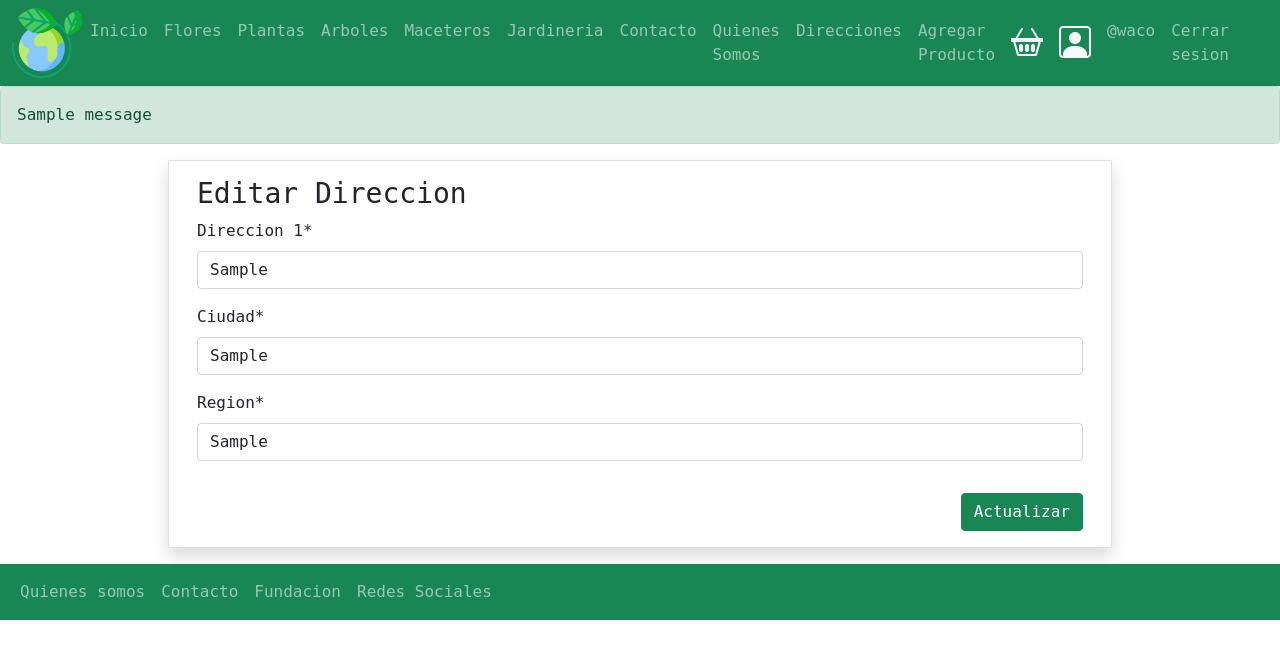
After one commit to dy-garces/tiendaFloreria, a Django app: page /direcciones/update/1 in a window 1280 px wide. The commit adds this page. Shown: the top 659 px of the page. Run offline with Django 4.2, Linux system fonts and the light colour scheme; a user stored in the database is signed in; tables that the repository leaves empty hold one stand-in row (values such as "Sample post"); one stand-in notice (Sample message) is shown; some libraries are stand-ins or nearby versions.

Commit message:
termino de direcciones para el pedido

```diff
--- /dev/null
+++ b/tiendaFloreria/direccion_envio/forms.py
@@ -0,0 +1,10 @@
+from django.forms import ModelForm
+from .models import DireccionEnvio
+
+class DireccionEnvioForms(ModelForm):
+    class Meta:
+        model = DireccionEnvio
+        fields = [ 'envio1'  , 'ciudad' , 'region']
+        labels = {
+            'envio1': 'Direccion 1',
+        }
--- a/tiendaFloreria/direccion_envio/models.py
+++ b/tiendaFloreria/direccion_envio/models.py
@@ -7,12 +7,14 @@ from django.contrib.auth.models import User
 class DireccionEnvio(models.Model):
     user = models.ForeignKey(User, null=False, blank=False, on_delete=models.CASCADE)
     envio1 = models.CharField(max_length=200)
-    envio2 = models.CharField(max_length=200, blank=True)
     ciudad = models.CharField(max_length=100)
     region = models.CharField(max_length=100)
-    default = models.BooleanField(default=False)
     creacion = models.DateTimeField(auto_now_add=True)
 
 
     def __str__(self):
         return self.envio1
+
+    @property
+    def direcciones(self):
+        return '{}-{}'.format(self.ciudad, self.region)
--- /dev/null
+++ b/tiendaFloreria/direccion_envio/templates/direccion_envio/update.html
@@ -0,0 +1,22 @@
+{% extends 'base.html' %}
+{% load crispy_forms_tags %}
+{% block contenido %}
+
+<div class="container ">
+    <div class="row p-3 m-3 border shadow">
+        <div class="col-12">
+            <h3>Editar Direccion</h3>
+            <form action="" method="POST">
+                {% csrf_token %}
+                {{ form | crispy }}
+
+                <div class="d-flex justify-content-end">
+                    <input type="submit" value="Actualizar" class="btn btn-success mt-3">
+                </div>
+
+            </form>
+        </div>
+    </div>
+</div>
+
+{% endblock contenido %}
--- /dev/null
+++ b/tiendaFloreria/direccion_envio/urls.py
@@ -0,0 +1,13 @@
+from unicodedata import name
+from django.urls import path
+from . import views
+
+app_name = 'direccion_envio'
+
+
+urlpatterns = [
+    path('',views.DireccionEnviosListView.as_view(), name='direccion_envio'),
+    path('crear', views.crear, name="crear"),
+    path('update/<int:pk>',views.DireccionEnviosUpdateView.as_view(),name='update'),
+    path('borrar/<int:pk>',views.DireccionEnviosDeleteView.as_view(),name='borrar'),
+]
--- a/tiendaFloreria/direccion_envio/views.py
+++ b/tiendaFloreria/direccion_envio/views.py
@@ -1,3 +1,59 @@
-from django.shortcuts import render
+
+
+from django.shortcuts import get_object_or_404, redirect, render,resolve_url
+from django.urls import reverse_lazy
+from django.views.generic import ListView, UpdateView,DeleteView
+from .models import DireccionEnvio
+from .forms import DireccionEnvioForms
+from django.contrib import messages
+from django.contrib.auth.decorators import login_required
+from django.contrib.auth.mixins import LoginRequiredMixin
+from django.contrib.messages.views  import SuccessMessageMixin
 
 # Create your views here.
+
+class DireccionEnviosListView(LoginRequiredMixin,ListView):
+    login_url = 'login'
+    modelo = DireccionEnvio
+    template_name = 'direccion_envio/direccion_envio.html'
+
+    def get_queryset(self):
+        return DireccionEnvio.objects.filter(user = self.request.user)
+
+
+class DireccionEnviosUpdateView(LoginRequiredMixin, SuccessMessageMixin, UpdateView):
+    login_url = 'login'
+    model = DireccionEnvio
+    form_class = DireccionEnvioForms
+    template_name = 'direccion_envio/update.html'
+
+    def get_success_url(self):
+        return resolve_url('direccion_envio:direccion_envio')
+
+    def dispatch(self, request, *args, **kwargs):
+        if request.user.id != self.get_object().user_id:
+            return redirect('carrito:carrito')
+
+        return super(DireccionEnviosUpdateView, self).dispatch(request, *args, **kwargs)
+
+class DireccionEnviosDeleteView(LoginRequiredMixin, DeleteView, SuccessMessageMixin):
+    login_url = 'login'
+    model = DireccionEnvio
+    template_name = 'direccion_envio/borrar.html'
+    success_url = reverse_lazy('direccion_envio:direccion_envio')
+    success_message = 'Direccion eliminado exitosamente'
+
+@login_required(login_url='login')
+def crear(request):
+
+    form = DireccionEnvioForms(request.POST or None)
+    if request.method == 'POST' and form.is_valid():
+        direccion_envio = form.save(commit=False)
+        direccion_envio.user = request.user
+        direccion_envio.default = not DireccionEnvio.objects.filter(user = request.user).exists()
+        direccion_envio.save()
+
+        messages.success(request, 'Direccion creada exitosamente')
+        return redirect('direccion_envio:direccion_envio')
+
+    return render(request, 'direccion_envio/crear.html', {'form':form})
--- a/tiendaFloreria/templates/base.html
+++ b/tiendaFloreria/templates/base.html
@@ -55,9 +55,16 @@
                         <li class="nav-item">
                             <a class="nav-link" href="{% url 'quienesSomos'%}">Quienes Somos</a>
                         </li>
-                        <li class="nav-item">
-                            <a class="nav-link" href=" # ">Agregar Producto</a>
-                        </li>
+                        {% if user.is_authenticated %}
+                            <li class="nav-item">
+                                <a class="nav-link" href="{% url 'direccion_envio:direccion_envio'%}">Direcciones</a>
+                            </li>
+                        {% endif %}
+                        {% if user.is_authenticated %}
+                            <li class="nav-item">
+                                <a class="nav-link" href=" # ">Agregar Producto</a>
+                            </li>
+                        {% endif %}
                     </ul>
                     <div class="d-flex m-1">
                         <a href="{% url 'carrito:carrito'%}" class="text-light">
@@ -93,11 +100,7 @@
                 </div>
             </div>
         </nav>
-        <div class="container">
-
-
-
-        </div>
+        {% include 'messages.html' %}
     </header>
 
 {% block contenido %}
--- /dev/null
+++ b/tiendaFloreria/templates/messages.html
@@ -0,0 +1,7 @@
+{% if messages %}
+  {% for message in messages %}
+    <div class="alert {% if message.tags == 'success'%}alert-success{%else%}alert-danger{%endif%}">
+      {{ message }}
+    </div>
+  {% endfor %}
+{% endif %}
--- a/tiendaFloreria/tiendaFloreria/urls.py
+++ b/tiendaFloreria/tiendaFloreria/urls.py
@@ -33,10 +33,13 @@ urlpatterns = [
     path('jardineria/',views.jardineria,name="jardineria"),
     path('productos/',include('productos.urls')),
     path('carrito/',include('carrito.urls')),
+    path('direcciones/',include('direccion_envio.urls')),
+
     path('orden/',include('ordenes.urls')),
     path('quienesSomos/',views.quienesSomos,name="quienesSomos"),
     path('contacto/',views.contacto,name="contacto"),
 
+
 ]
 if settings.DEBUG:
     urlpatterns += static(settings.MEDIA_URL, document_root=settings.MEDIA_ROOT)
```
Also changed, not shown: tiendaFloreria/direccion_envio/templates/direccion_envio/borrar.html (added, +17 -0 lines), tiendaFloreria/direccion_envio/templates/direccion_envio/crear.html (added, +22 -0 lines), tiendaFloreria/direccion_envio/templates/direccion_envio/direccion_envio.html (added, +21 -0 lines), tiendaFloreria/direccion_envio/templates/direccion_envio/snippets/direccion_envio.html (added, +13 -0 lines), tiendaFloreria/db.sqlite3, tiendaFloreria/direccion_envio/migrations/0002_remove_direccionenvio_envio2.py (added), tiendaFloreria/direccion_envio/migrations/0003_remove_direccionenvio_default.py (added).
